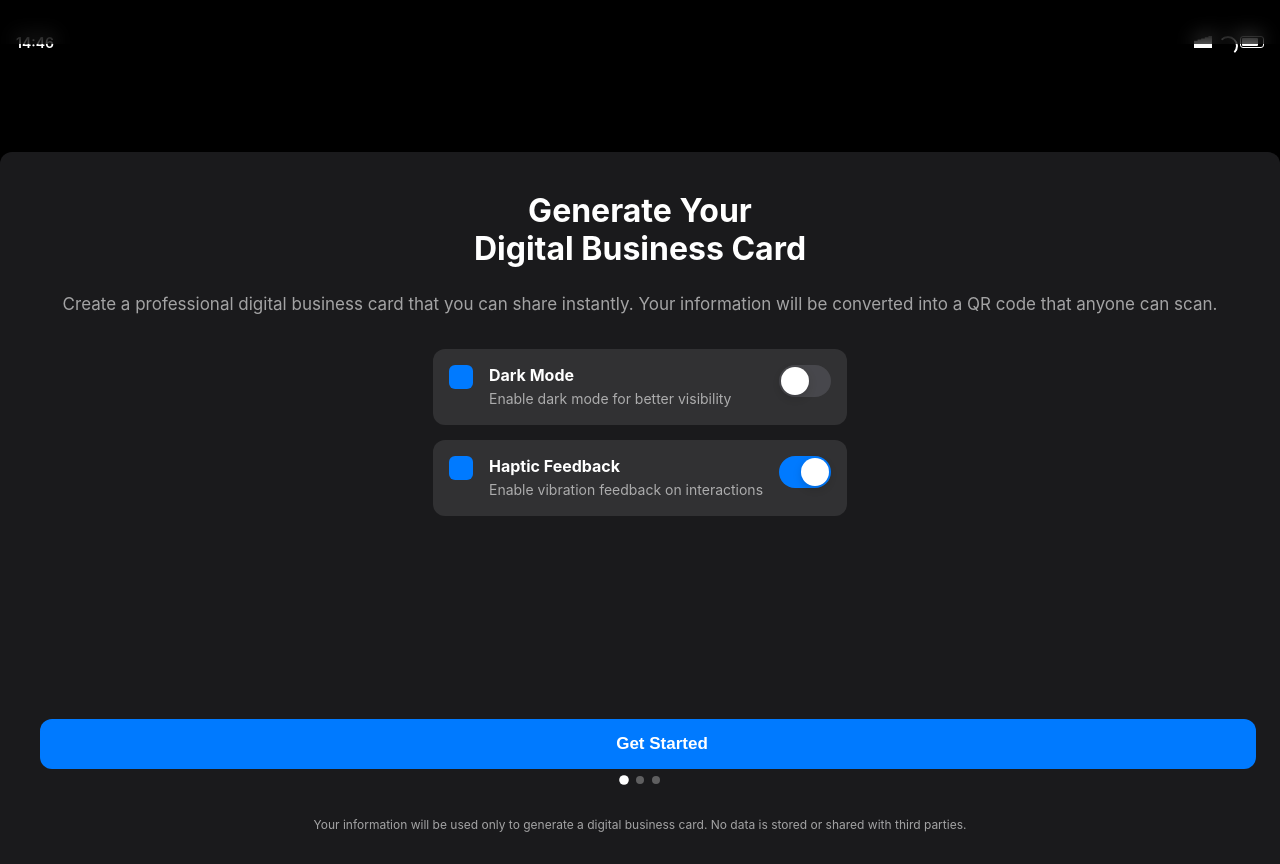
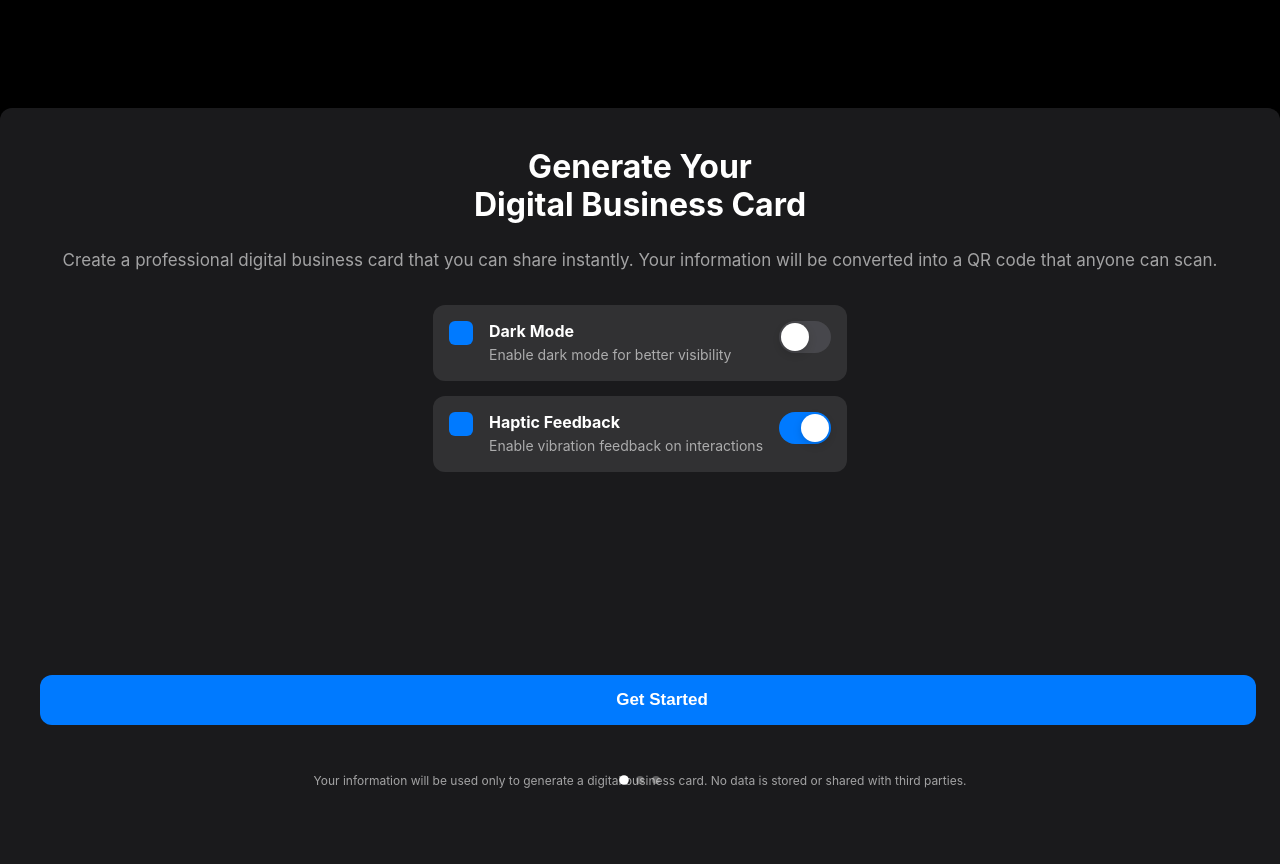
Before and after one commit to SpinRoll/ios_app, a Flask app: page / in a window 1280 px wide. After the commit the page ends 788 px from the top, so only its background shows below. Run offline with Flask 3, Linux system fonts and the light colour scheme; some libraries are stand-ins or nearby versions.

Commit message:
MOD STATUS

```diff
--- a/templates/index.html
+++ b/templates/index.html
@@ -26,14 +26,7 @@
     <script src="https://cdn.jsdelivr.net/npm/qrcode-generator@1.4.4/qrcode.min.js"></script>
 </head>
 <body>
-    <div class="ios-status-bar">
-        <div class="time">14:46</div>
-        <div class="status-icons">
-            <div class="signal"></div>
-            <div class="wifi"></div>
-            <div class="battery"></div>
-        </div>
-    </div>
+
 
     <div class="header">
         <button class="back-button"><span class="back-arrow"></span>Back</button>
```
